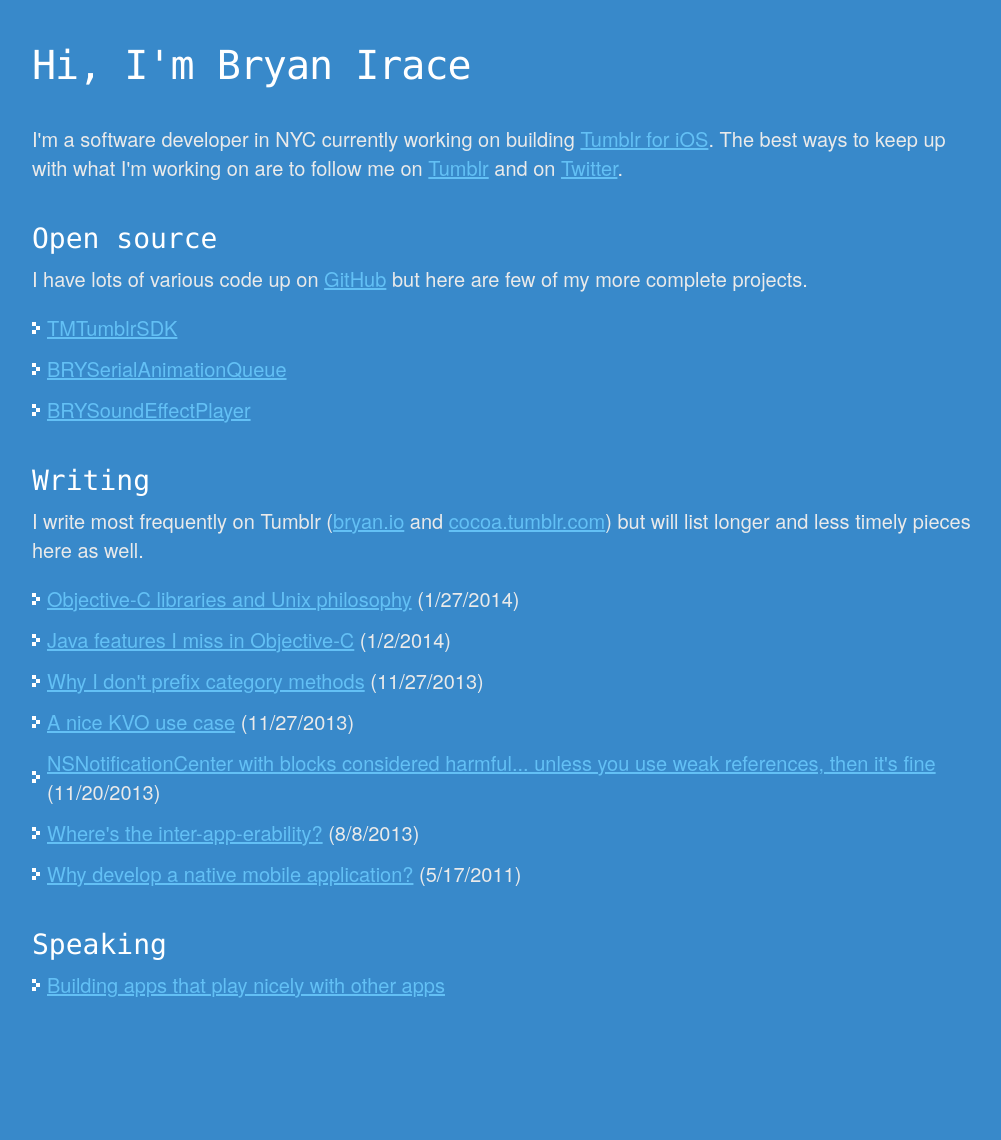
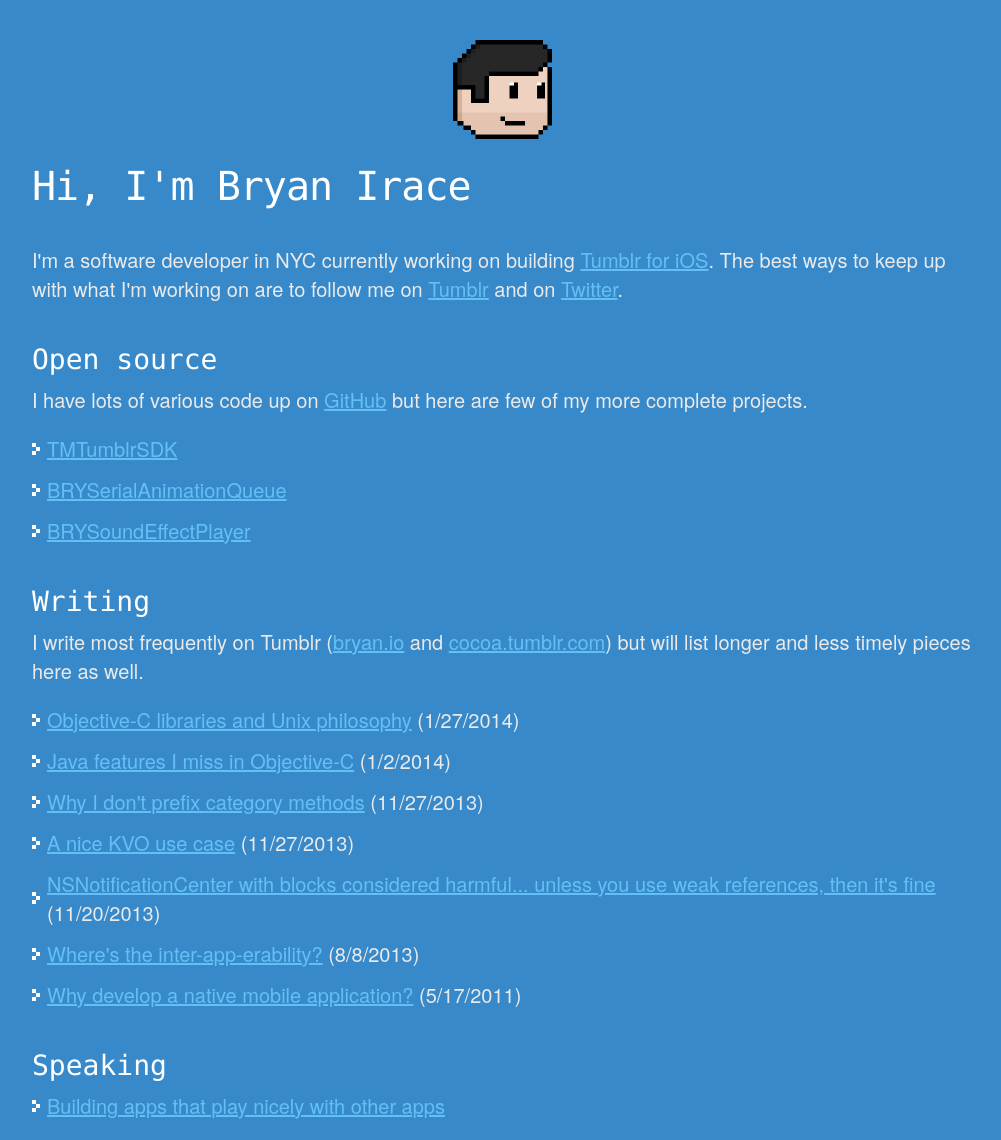
Before and after one commit to irace/irace.github.com, a Jekyll site: the page built from index.html, in a window 1280 px wide. Shown: the whole page, without its empty margins (138-1139 px from the left). Built offline with Jekyll 4.4.1, drawn with Linux system fonts in a browser that asks for light colours; before the commit the page ends 1019 px from its top, so only the background shows below that.

Commit message:
Headshot

```diff
--- a/index.html
+++ b/index.html
@@ -27,6 +27,9 @@
   <div class="container">
 
     <header class="sixteen columns">
+      <div class="image-container">
+        <img src="images/bryan.png">
+      </div>
       <h1>Hi, I'm Bryan Irace</h1>
     </header>
 
--- a/stylesheets/styles.css
+++ b/stylesheets/styles.css
@@ -7,6 +7,16 @@
 	background-color: #3889ca;
   color: #EAEAEA !important;
 	font-size: 20px;
+}
+
+header .image-container {
+  text-align: center;
+  margin-bottom: 20px;
+}
+
+header img {
+  width: 99px;
+  height: 99px;
 }
 
 section {
```
Also changed, not shown: images/bryan.png (added).
